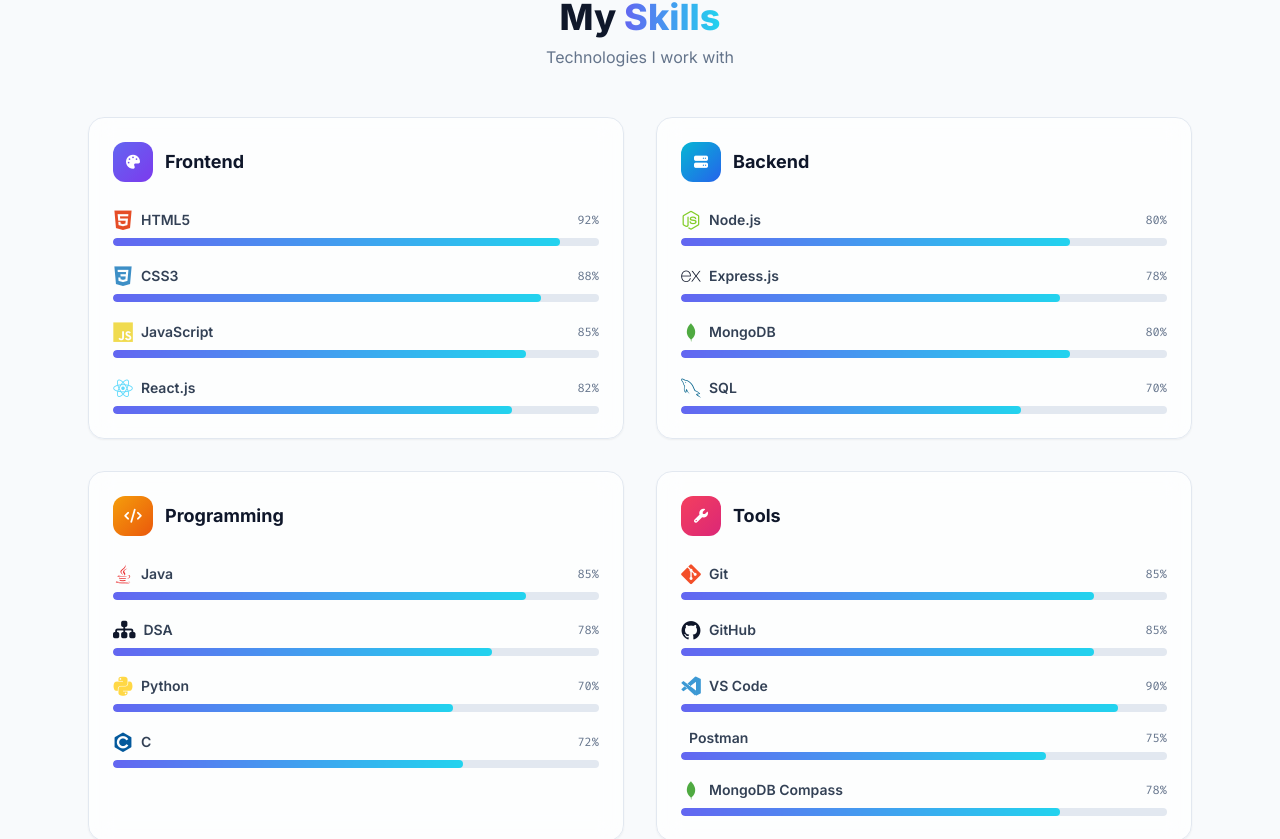
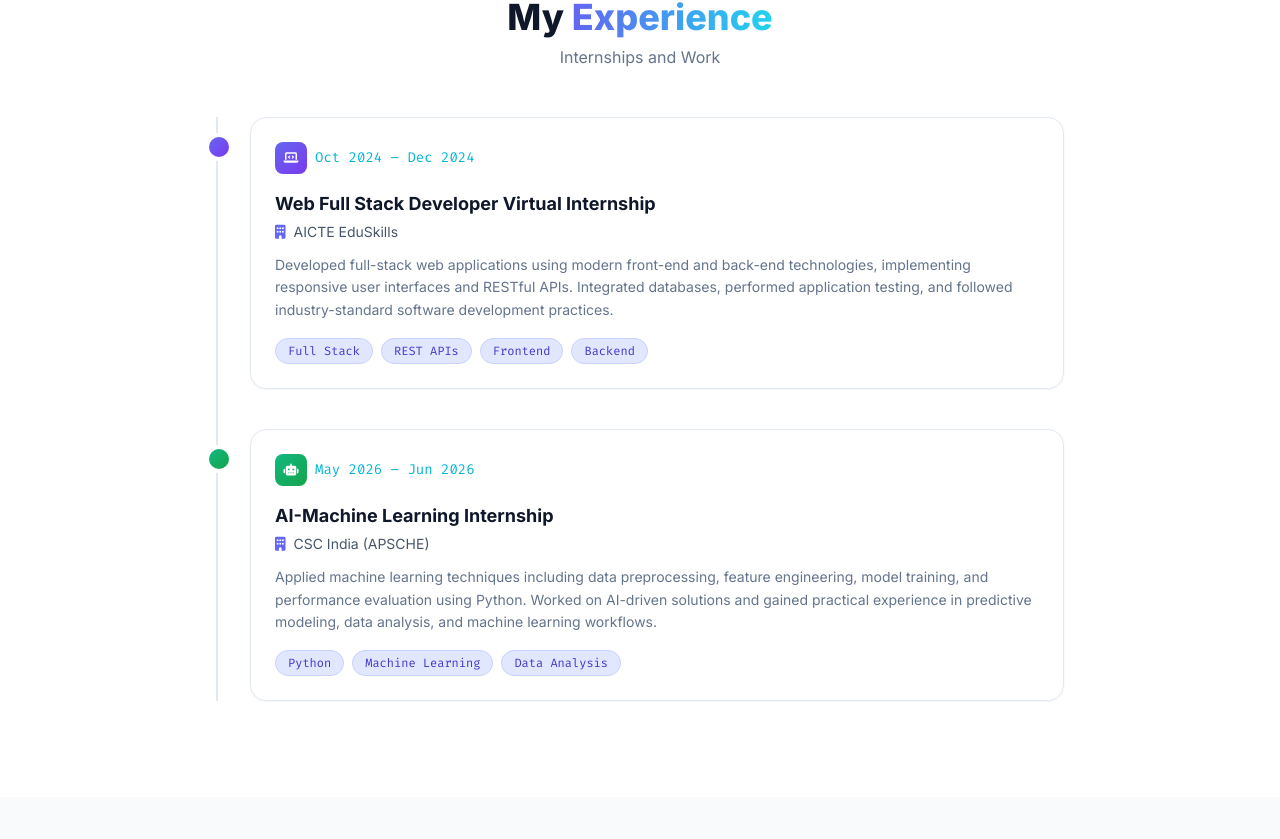
Before and after one commit to Vinay-1704/Portfolio, a React (Vite) app: page / in a window 1280 px wide. Shown: the part 1756-2595 px from the top of the page. Built offline with nearby package versions, Linux system fonts and the light colour scheme.

Commit message:
Update portfolio for Python/AI Developer and sync new resume

```diff
--- a/src/App.jsx
+++ b/src/App.jsx
@@ -2,6 +2,7 @@
 import Navbar from './components/Navbar'
 import Hero from './components/Hero'
 import About from './components/About'
+import Experience from './components/Experience'
 import Skills from './components/Skills'
 import Projects from './components/Projects'
 import Education from './components/Education'
@@ -17,6 +18,7 @@
         <main>
           <Hero />
           <About />
+          <Experience />
           <Skills />
           <Projects />
           <Education />
--- a/src/components/About.jsx
+++ b/src/components/About.jsx
@@ -32,8 +32,8 @@
             <p>
               Hi! I'm <span className="font-semibold text-slate-900 dark:text-white">Dasari Vinay</span>, a 3rd-year CSE student at{' '}
               <span className="text-indigo-500 font-semibold">Vignan's Institute of Information Technology, Visakhapatnam</span>.
-              I'm deeply passionate about creating impactful, scalable web applications using the{' '}
-              <span className="font-semibold text-slate-800 dark:text-slate-200">MERN stack</span>.
+              I'm deeply passionate about creating impactful, scalable web applications and{' '}
+              <span className="font-semibold text-slate-800 dark:text-slate-200">AI-driven solutions</span>.
             </p>
             <p>
               My journey in software development started with curiosity about how websites work and quickly
@@ -54,7 +54,7 @@
                 { icon: 'fa-calendar-alt', label: 'Year', value: '3rd Year, Sem 2' },
                 { icon: 'fa-map-marker-alt', label: 'Location', value: 'Visakhapatnam, AP' },
                 { icon: 'fa-briefcase', label: 'Status', value: 'Open to Opportunities' },
-                { icon: 'fa-code', label: 'Focus', value: 'MERN Stack' },
+                { icon: 'fa-code', label: 'Focus', value: 'Python & AI/ML' },
               ].map(f => (
                 <div key={f.label} className="flex items-start gap-3 glass-card p-3 shadow-sm">
                   <i className={`fas ${f.icon} text-indigo-500 mt-0.5 w-4 flex-shrink-0`}></i>
@@ -70,7 +70,7 @@
           {/* Stat cards */}
           <div className="grid grid-cols-2 gap-4">
             {[
-              { num: '12+', label: 'Technologies', icon: 'fa-layer-group', color: 'from-indigo-500 to-violet-600' },
+              { num: '15+', label: 'Technologies', icon: 'fa-layer-group', color: 'from-indigo-500 to-violet-600' },
               { num: '1', label: 'Major Project', icon: 'fa-rocket', color: 'from-cyan-500 to-blue-600' },
               { num: '8.9', label: 'B.Tech CGPA', icon: 'fa-graduation-cap', color: 'from-amber-400 to-orange-500' },
               { num: '2027', label: 'Graduation', icon: 'fa-graduation-cap', color: 'from-rose-500 to-pink-600' },
--- a/src/components/Achievements.jsx
+++ b/src/components/Achievements.jsx
@@ -2,33 +2,33 @@
   {
     icon: 'fa-sitemap',
     color: 'from-indigo-500 to-violet-600',
-    type: 'Technical Skill',
-    title: 'Data Structures & Algorithms (Java)',
-    desc: 'Solved 100+ DSA problems across arrays, linked lists, trees, graphs, dynamic programming, and sorting algorithms using Java. Consistent practice on LeetCode and CodeChef.',
-    tags: ['Java', 'LeetCode', 'CodeChef'],
+    type: 'Competitive Programming',
+    title: 'Data Structures & Algorithms',
+    desc: 'Solved 110+ DSA problems on LeetCode. Conquered 175+ programming challenges on CodeChef and actively participated in 80+ competitive programming contests.',
+    tags: ['LeetCode 110+', 'CodeChef 175+'],
   },
   {
-    icon: 'fa-layer-group',
+    icon: 'fa-brain',
     color: 'from-cyan-500 to-blue-600',
     type: 'Project Achievement',
-    title: 'Full-Stack MERN Application',
-    desc: 'Successfully built CargoMate, a production-grade MERN stack logistics platform featuring real-time WebSocket communication, JWT authentication, and responsive dashboards from ground up.',
-    tags: ['MongoDB', 'Express', 'React', 'Node.js'],
+    title: 'AI-Powered Logistics Platform',
+    desc: 'Built CargoMate, an AI-powered logistics platform featuring driver recommendation, freight cost prediction, and ETA estimation using machine learning models.',
+    tags: ['AI/ML', 'FastAPI', 'React'],
   },
   {
-    icon: 'fa-bolt',
+    icon: 'fa-certificate',
     color: 'from-amber-500 to-orange-500',
-    type: 'Technical Achievement',
-    title: 'Real-Time Systems Development',
-    desc: 'Implemented live WebSocket-based chat, real-time shipment and driver tracking, and push notification systems — gaining hands-on expertise in event-driven architectures and asynchronous programming.',
-    tags: ['WebSocket', 'Real-Time', 'Async JS'],
+    type: 'Certifications',
+    title: 'Professional Certifications',
+    desc: 'Earned certifications in Python Essentials (CISCO), JavaScript (CISCO), Java OOPs (NPTEL), and Data Structures & Algorithms (Udemy).',
+    tags: ['Python', 'Java', 'JS', 'DSA'],
   },
   {
     icon: 'fa-graduation-cap',
     color: 'from-rose-500 to-pink-600',
     type: 'Academic',
     title: 'B.Tech Academic Excellence – 8.9 CGPA',
-    desc: 'Maintaining a strong CGPA of 8.9 in B.Tech Computer Science & Engineering at Vignan\'s Institute of Information Technology, Visakhapatnam — reflecting consistent academic performance and dedication.',
+    desc: 'Maintaining a strong CGPA of 8.9 in B.Tech Computer Science & Engineering at Vignan\'s Institute of Information Technology, Visakhapatnam — reflecting consistent academic performance.',
     tags: ['B.Tech CSE', 'VIIT', 'CGPA 8.9'],
   },
 ]
--- a/src/components/Contact.jsx
+++ b/src/components/Contact.jsx
@@ -10,8 +10,8 @@
   {
     icon: 'fas fa-envelope',
     label: 'Email',
-    value: 'dasarinavya1704@gmail.com',
-    href: 'mailto:dasarinavya1704@gmail.com',
+    value: '23l31ao553@gmail.com',
+    href: 'mailto:23l31ao553@gmail.com',
     color: 'from-indigo-500 to-violet-600',
   },
   {
@@ -77,7 +77,7 @@
     } catch (err) {
       console.error('EmailJS error:', err)
       setStatus('idle')
-      alert('Failed to send message. Please try again or email me directly at dasarinavya1704@gmail.com')
+      alert('Failed to send message. Please try again or email me directly at 23l31ao553@gmail.com')
     }
   }
 
--- a/src/components/Education.jsx
+++ b/src/components/Education.jsx
@@ -2,7 +2,7 @@
   {
     period: '2023 – 2027',
     badge: 'B.Tech',
-    degree: 'Bachelor of Technology – Computer Science & Engineering',
+    degree: 'Bachelor of Technology – Computer Science Engineering',
     institution: "Vignan's Institute of Information Technology",
     location: 'Visakhapatnam, Andhra Pradesh',
     detail: 'Currently pursuing B.Tech CSE (3rd Year, 2nd Semester) with a CGPA of 8.9. Core subjects include Data Structures, Algorithms, DBMS, Operating Systems, Computer Networks, and Web Technologies.',
@@ -11,15 +11,26 @@
     icon: 'fa-graduation-cap',
   },
   {
-    period: '2021 – 2023',
+    period: '2020 – 2022',
     badge: 'Intermediate',
     degree: 'MPC – Mathematics, Physics, Chemistry',
     institution: 'Tirumala Junior College',
-    location: 'Visakhapatnam, Andhra Pradesh',
-    detail: 'Completed Class XII (MPC) with a score of 931 marks at Tirumala Junior College, building a strong analytical foundation. Secured EAMCET Rank 8160.',
-    tags: ['Score: 931 Marks', 'EAMCET Rank: 8160', 'Visakhapatnam'],
+    location: 'Vizag, Andhra Pradesh',
+    detail: 'Completed Class XII (MPC) with a percentage of 931 marks (93.1%) at Tirumala Junior College, building a strong analytical foundation. Secured EAMCET Rank 8160.',
+    tags: ['Percentage: 93.1%', 'EAMCET Rank: 8160', 'Vizag'],
     color: 'from-cyan-500 to-blue-600',
     icon: 'fa-school',
+  },
+  {
+    period: '2019 – 2020',
+    badge: 'SSC',
+    degree: 'Secondary School Certificate',
+    institution: 'ZPH School Jonnavalasa',
+    location: 'Vizianagaram, Andhra Pradesh',
+    detail: 'Completed Class X with a percentage of 94.5%.',
+    tags: ['Percentage: 94.5%', 'Vizianagaram'],
+    color: 'from-emerald-500 to-green-600',
+    icon: 'fa-book',
   },
 ]
 
--- /dev/null
+++ b/src/components/Experience.jsx
@@ -0,0 +1,65 @@
+const internships = [
+  {
+    period: 'Oct 2024 – Dec 2024',
+    role: 'Web Full Stack Developer Virtual Internship',
+    company: 'AICTE EduSkills',
+    detail: 'Developed full-stack web applications using modern front-end and back-end technologies, implementing responsive user interfaces and RESTful APIs. Integrated databases, performed application testing, and followed industry-standard software development practices.',
+    tags: ['Full Stack', 'REST APIs', 'Frontend', 'Backend'],
+    color: 'from-indigo-500 to-violet-600',
+    icon: 'fa-laptop-code',
+  },
+  {
+    period: 'May 2026 – Jun 2026',
+    role: 'AI-Machine Learning Internship',
+    company: 'CSC India (APSCHE)',
+    detail: 'Applied machine learning techniques including data preprocessing, feature engineering, model training, and performance evaluation using Python. Worked on AI-driven solutions and gained practical experience in predictive modeling, data analysis, and machine learning workflows.',
+    tags: ['Python', 'Machine Learning', 'Data Analysis'],
+    color: 'from-emerald-500 to-green-600',
+    icon: 'fa-robot',
+  },
+]
+
+export default function Experience() {
+  return (
+    <section id="experience" className="py-24 bg-white dark:bg-gray-900 transition-colors">
+      <div className="max-w-4xl mx-auto px-6">
+        <h2 className="section-title text-slate-900 dark:text-white">
+          My <span className="gradient-text">Experience</span>
+        </h2>
+        <p className="section-subtitle">Internships and Work</p>
+
+        <div className="relative pl-8 border-l-2 border-slate-200 dark:border-gray-700 space-y-10">
+          {internships.map((item, i) => (
+            <div key={i} className="relative">
+              <div className={`absolute -left-[41px] top-5 w-5 h-5 rounded-full bg-gradient-to-br ${item.color} ring-4 ring-white dark:ring-gray-900 shadow`}></div>
+
+              <div className="glass-card p-6 shadow-sm hover:-translate-x-1 hover:shadow-md transition-all duration-300">
+                <div className="flex flex-wrap items-center justify-between gap-3 mb-4">
+                  <div className="flex items-center gap-2">
+                    <div className={`w-8 h-8 rounded-lg bg-gradient-to-br ${item.color} flex items-center justify-center flex-shrink-0`}>
+                      <i className={`fas ${item.icon} text-white text-xs`}></i>
+                    </div>
+                    <span className="text-sm font-mono text-cyan-500 dark:text-cyan-400">{item.period}</span>
+                  </div>
+                </div>
+
+                <h3 className="text-lg font-bold text-slate-900 dark:text-white mb-1">{item.role}</h3>
+                <h4 className="text-sm text-slate-600 dark:text-slate-400 flex items-center gap-2 mb-3">
+                  <i className="fas fa-building text-indigo-500"></i>
+                  {item.company}
+                </h4>
+                <p className="text-sm text-slate-500 dark:text-slate-400 leading-relaxed mb-4">{item.detail}</p>
+
+                <div className="flex flex-wrap gap-2">
+                  {item.tags.map(t => (
+                    <span key={t} className="skill-tag">{t}</span>
+                  ))}
+                </div>
+              </div>
+            </div>
+          ))}
+        </div>
+      </div>
+    </section>
+  )
+}
--- a/src/components/Footer.jsx
+++ b/src/components/Footer.jsx
@@ -43,7 +43,7 @@
               {[
                 { icon: 'fab fa-github', href: 'https://github.com/Vinay-1704', label: 'GitHub', color: 'hover:bg-gray-700' },
                 { icon: 'fab fa-linkedin-in', href: 'https://www.linkedin.com/in/dasari-vinay1704', label: 'LinkedIn', color: 'hover:bg-blue-600' },
-                { icon: 'fas fa-envelope', href: 'mailto:dasarinavya1704@gmail.com', label: 'Email', color: 'hover:bg-indigo-600' },
+                { icon: 'fas fa-envelope', href: 'mailto:23l31ao553@gmail.com', label: 'Email', color: 'hover:bg-indigo-600' },
                 { icon: 'fab fa-twitter', href: 'https://twitter.com/dasari_vinay', label: 'Twitter', color: 'hover:bg-sky-500' },
               ].map(s => (
                 <a key={s.label} href={s.href}
--- a/src/components/Navbar.jsx
+++ b/src/components/Navbar.jsx
@@ -3,6 +3,7 @@
 
 const navLinks = [
   { label: 'About', href: '#about' },
+  { label: 'Experience', href: '#experience' },
   { label: 'Skills', href: '#skills' },
   { label: 'Projects', href: '#projects' },
   { label: 'Education', href: '#education' },
--- a/src/components/Projects.jsx
+++ b/src/components/Projects.jsx
@@ -1,26 +1,26 @@
 const features = [
-  'Shipment posting and bidding system',
-  'Real-time driver and shipment tracking',
-  'Real-time WebSocket-based chat',
-  'Driver ratings and performance analytics',
-  'JWT-secured authentication',
-  'Responsive dashboards',
-  'Dark / light theme toggle',
-  'Toast notifications and modals',
+  'Shipment posting, driver bidding, and real-time tracking',
+  'WebSocket-based live chat functionality',
+  'AI-powered driver recommendation',
+  'Machine learning freight cost prediction',
+  'Shipment delay prediction and ETA estimation',
+  'Digital proof of delivery with signature and PDF generation',
+  'JWT authentication and secure REST APIs',
+  'Analytics dashboards for operational insights',
 ]
 
 const techStack = {
-  Frontend: ['React.js', 'React Router', 'CSS'],
-  Backend: ['Node.js', 'Express.js'],
-  Database: ['MongoDB', 'Mongoose'],
-  Other: ['JWT Auth', 'REST APIs', 'WebSocket'],
+  Frontend: ['React.js', 'React Router', 'Tailwind CSS'],
+  Backend: ['FastAPI', 'Python', 'REST APIs'],
+  Database: ['PostgreSQL', 'SQLAlchemy'],
+  AI_ML: ['Machine Learning', 'Predictive Analytics', 'scikit-learn'],
 }
 
 const stackColors = {
   Frontend: 'from-indigo-500 to-violet-600',
   Backend: 'from-cyan-500 to-blue-600',
   Database: 'from-emerald-500 to-green-600',
-  Other: 'from-amber-500 to-orange-600',
+  AI_ML: 'from-amber-500 to-orange-600',
 }
 
 export default function Projects() {
@@ -42,7 +42,7 @@
                 <i className="fas fa-truck text-4xl text-white"></i>
               </div>
               <h3 className="text-2xl md:text-3xl font-extrabold text-white tracking-tight">CargoMate</h3>
-              <p className="text-white/75 text-sm mt-1">Logistics & Transportation Platform</p>
+              <p className="text-white/75 text-sm mt-1">AI-Powered Logistics & Transportation Platform</p>
             </div>
             {/* Action links */}
             <div className="absolute top-4 right-4 flex gap-2">
@@ -63,10 +63,9 @@
             {/* Left: Description + Features */}
             <div>
               <p className="text-slate-600 dark:text-slate-400 leading-relaxed mb-6">
-                CargoMate is a full-stack logistics platform connecting <strong className="text-slate-800 dark:text-slate-200">shippers and drivers</strong> for efficient freight transportation.
-                Shippers can post shipments; drivers can bid on them. The platform features real-time tracking,
-                in-app chat, driver ratings, and analytics dashboards, all wrapped in a clean,
-                responsive UI with dark/light mode support.
+                CargoMate is an AI-powered full-stack logistics platform connecting <strong className="text-slate-800 dark:text-slate-200">shippers and drivers</strong> for efficient freight transportation.
+                It streamlines shipment posting, bidding, and real-time tracking, while leveraging machine learning
+                for smart driver recommendations, freight cost predictions, and accurate ETA estimations.
               </p>
 
               <h4 className="text-sm font-bold text-slate-900 dark:text-white uppercase tracking-widest mb-3">
@@ -107,7 +106,7 @@
               <div className="mt-6 pt-6 border-t border-slate-200 dark:border-gray-700">
                 <h4 className="text-xs font-bold text-slate-500 dark:text-slate-400 uppercase tracking-widest mb-3">Tools Used</h4>
                 <div className="flex flex-wrap gap-2">
-                  {['VS Code', 'MongoDB Compass', 'Postman', 'Browser DevTools'].map(t => (
+                  {['VS Code', 'Git/GitHub', 'Postman', 'Jupyter Notebook'].map(t => (
                     <span key={t} className="px-2 py-1 text-xs rounded-md bg-slate-100 dark:bg-gray-800 text-slate-600 dark:text-slate-400 font-medium">{t}</span>
                   ))}
                 </div>
--- a/src/components/Skills.jsx
+++ b/src/components/Skills.jsx
@@ -2,48 +2,47 @@
 
 const skillCategories = [
   {
-    title: 'Frontend',
-    icon: 'fa-palette',
-    color: 'from-indigo-500 to-violet-600',
-    skills: [
-      { name: 'HTML5', icon: 'devicon-html5-plain colored', level: 92 },
-      { name: 'CSS3', icon: 'devicon-css3-plain colored', level: 88 },
-      { name: 'JavaScript', icon: 'devicon-javascript-plain colored', level: 85 },
-      { name: 'React.js', icon: 'devicon-react-original colored', level: 82 },
-    ],
-  },
-  {
-    title: 'Backend',
-    icon: 'fa-server',
-    color: 'from-cyan-500 to-blue-600',
-    skills: [
-      { name: 'Node.js', icon: 'devicon-nodejs-plain colored', level: 80 },
-      { name: 'Express.js', icon: 'devicon-express-original', level: 78 },
-      { name: 'MongoDB', icon: 'devicon-mongodb-plain colored', level: 80 },
-      { name: 'SQL', icon: 'devicon-mysql-plain colored', level: 70 },
-    ],
-  },
-  {
-    title: 'Programming',
+    title: 'Languages',
     icon: 'fa-code',
     color: 'from-amber-500 to-orange-600',
     skills: [
+      { name: 'Python', icon: 'devicon-python-plain colored', level: 85 },
       { name: 'Java', icon: 'devicon-java-plain colored', level: 85 },
-      { name: 'DSA', icon: 'fas fa-sitemap', level: 78 },
-      { name: 'Python', icon: 'devicon-python-plain colored', level: 70 },
+      { name: 'JavaScript', icon: 'devicon-javascript-plain colored', level: 85 },
       { name: 'C', icon: 'devicon-c-plain colored', level: 72 },
     ],
   },
   {
-    title: 'Tools',
+    title: 'Frontend & Backend',
+    icon: 'fa-layer-group',
+    color: 'from-indigo-500 to-violet-600',
+    skills: [
+      { name: 'React.js', icon: 'devicon-react-original colored', level: 82 },
+      { name: 'FastAPI', icon: 'devicon-fastapi-plain colored', level: 80 },
+      { name: 'Node.js', icon: 'devicon-nodejs-plain colored', level: 80 },
+      { name: 'Express.js', icon: 'devicon-express-original', level: 78 },
+    ],
+  },
+  {
+    title: 'Data & AI',
+    icon: 'fa-brain',
+    color: 'from-emerald-500 to-green-600',
+    skills: [
+      { name: 'PostgreSQL', icon: 'devicon-postgresql-plain colored', level: 80 },
+      { name: 'MongoDB', icon: 'devicon-mongodb-plain colored', level: 80 },
+      { name: 'Machine Learning', icon: 'fas fa-robot', level: 75 },
+      { name: 'Predictive Analytics', icon: 'fas fa-chart-line', level: 70 },
+    ],
+  },
+  {
+    title: 'Tools & Concepts',
     icon: 'fa-wrench',
     color: 'from-rose-500 to-pink-600',
     skills: [
-      { name: 'Git', icon: 'devicon-git-plain colored', level: 85 },
-      { name: 'GitHub', icon: 'devicon-github-original', level: 85 },
-      { name: 'VS Code', icon: 'devicon-vscode-plain colored', level: 90 },
-      { name: 'Postman', icon: 'devicon-postman-plain colored', level: 75 },
-      { name: 'MongoDB Compass', icon: 'devicon-mongodb-plain colored', level: 78 },
+      { name: 'Git & GitHub', icon: 'devicon-github-original', level: 85 },
+      { name: 'Linux', icon: 'devicon-linux-plain', level: 75 },
+      { name: 'WebSockets', icon: 'fas fa-network-wired', level: 80 },
+      { name: 'Data Structures', icon: 'fas fa-sitemap', level: 78 },
     ],
   },
 ]
```
Also changed, not shown: src/components/Hero.jsx (+6 -5 lines), 1 other file (tests, documents, lock files or other folders).
